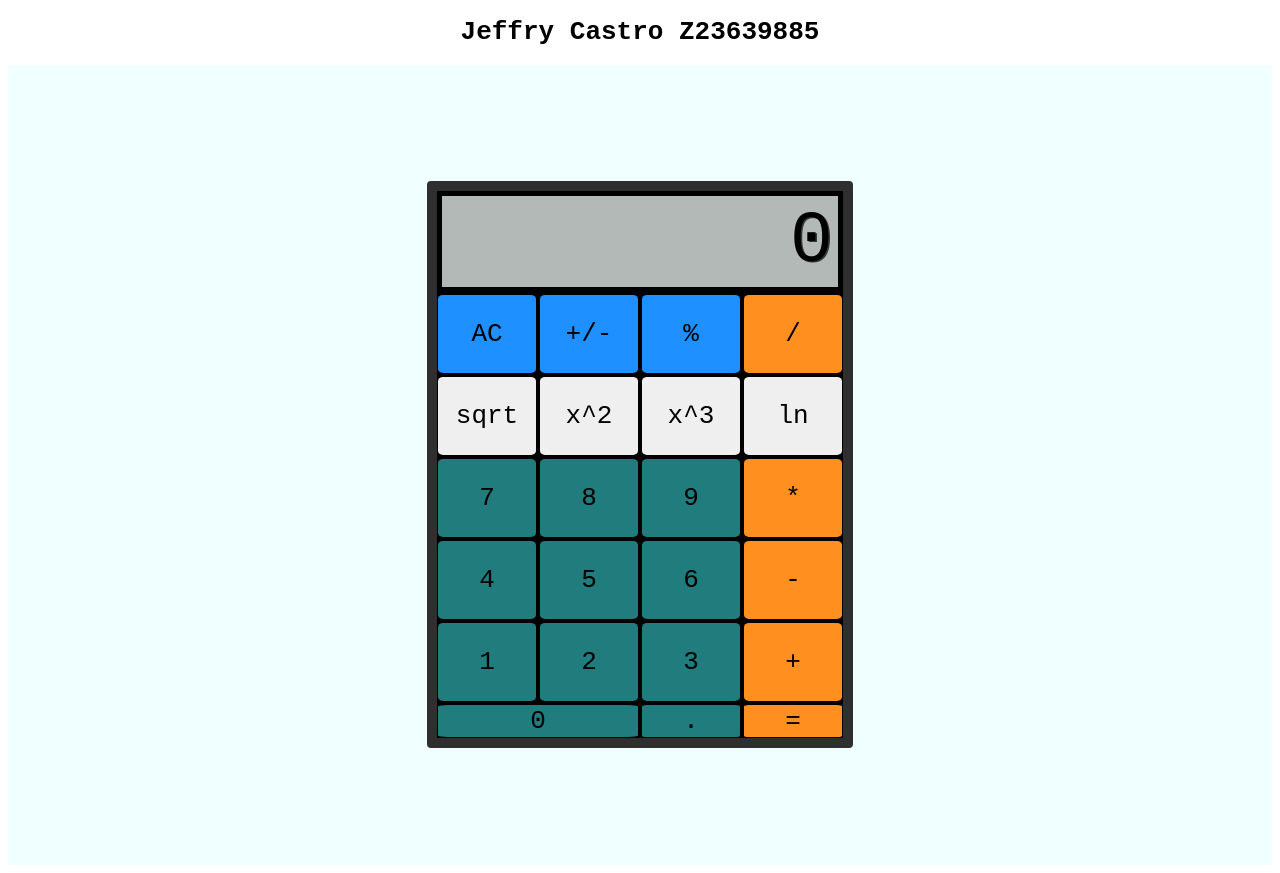
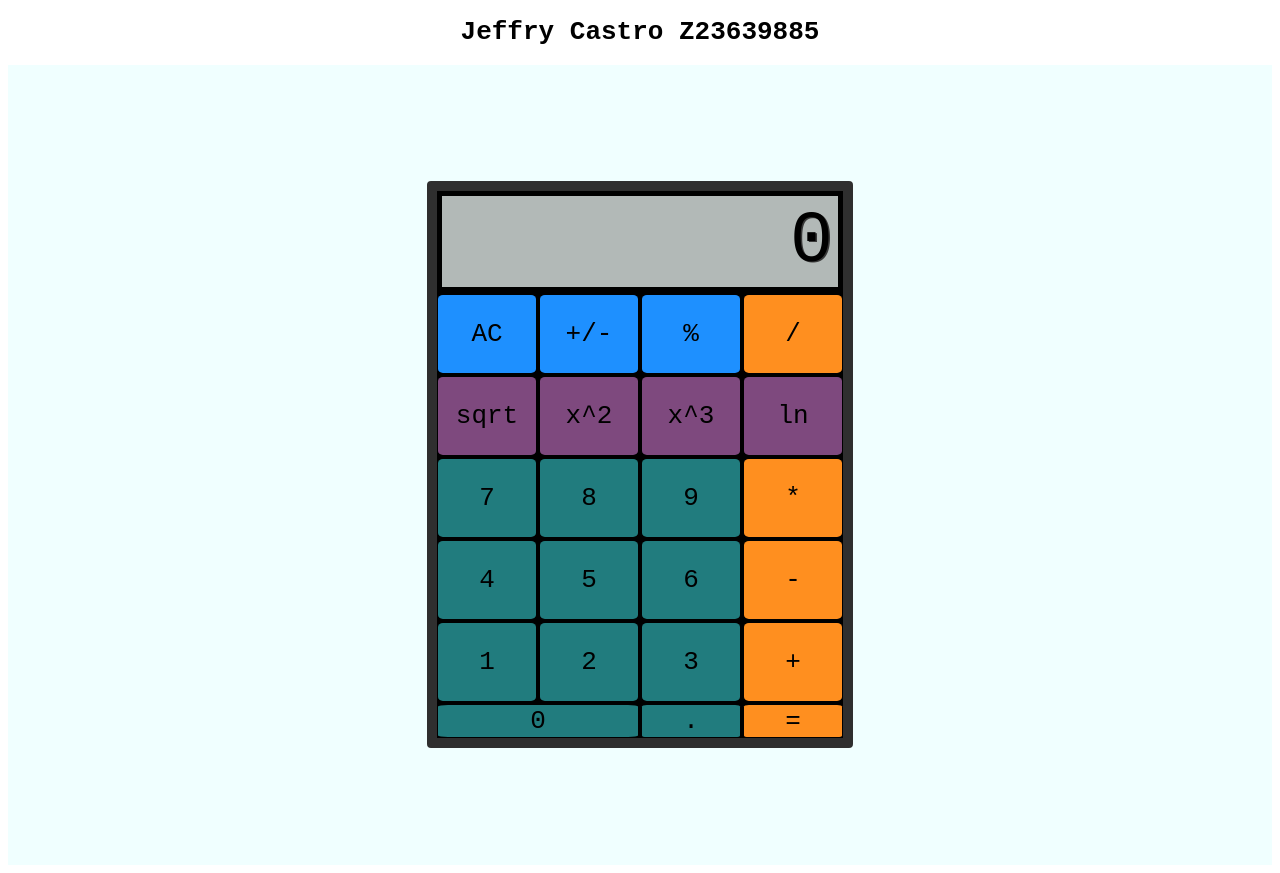
Before and after one commit to cop4808-spring-2023-fullstack-web/cop4808-git-and-github-fundamentals-Jcastro197, a plain HTML site: page CALC YA LATER.html in a window 1280 px wide. Drawn offline with Linux system fonts and the light colour scheme.

Commit message:
Changed Color on Special Buttons

```diff
--- a/styles/style.css
+++ b/styles/style.css
@@ -51,6 +51,10 @@ button {
 
 #zero {
     grid-column: span 2;
+}
+
+.special {
+    background-color: rgb(126, 73, 126);
 }
 
 .operator {
```
